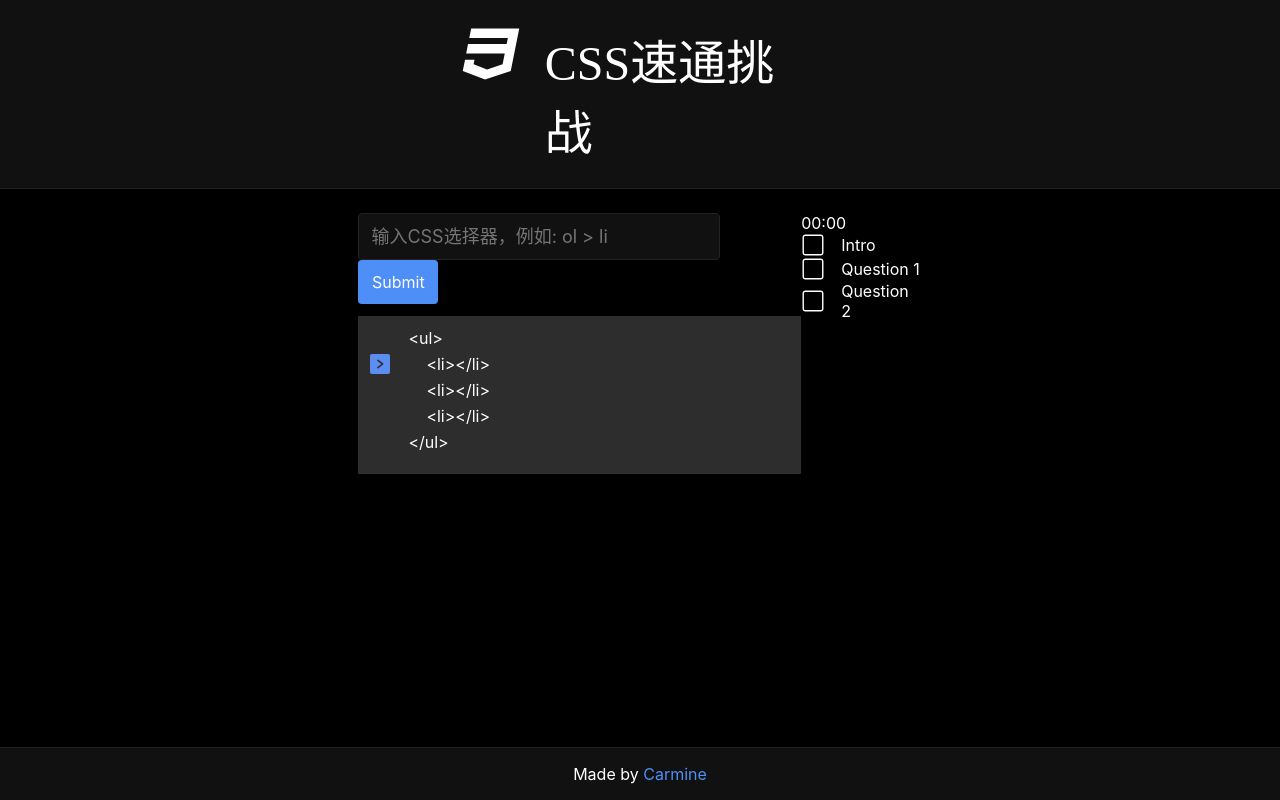
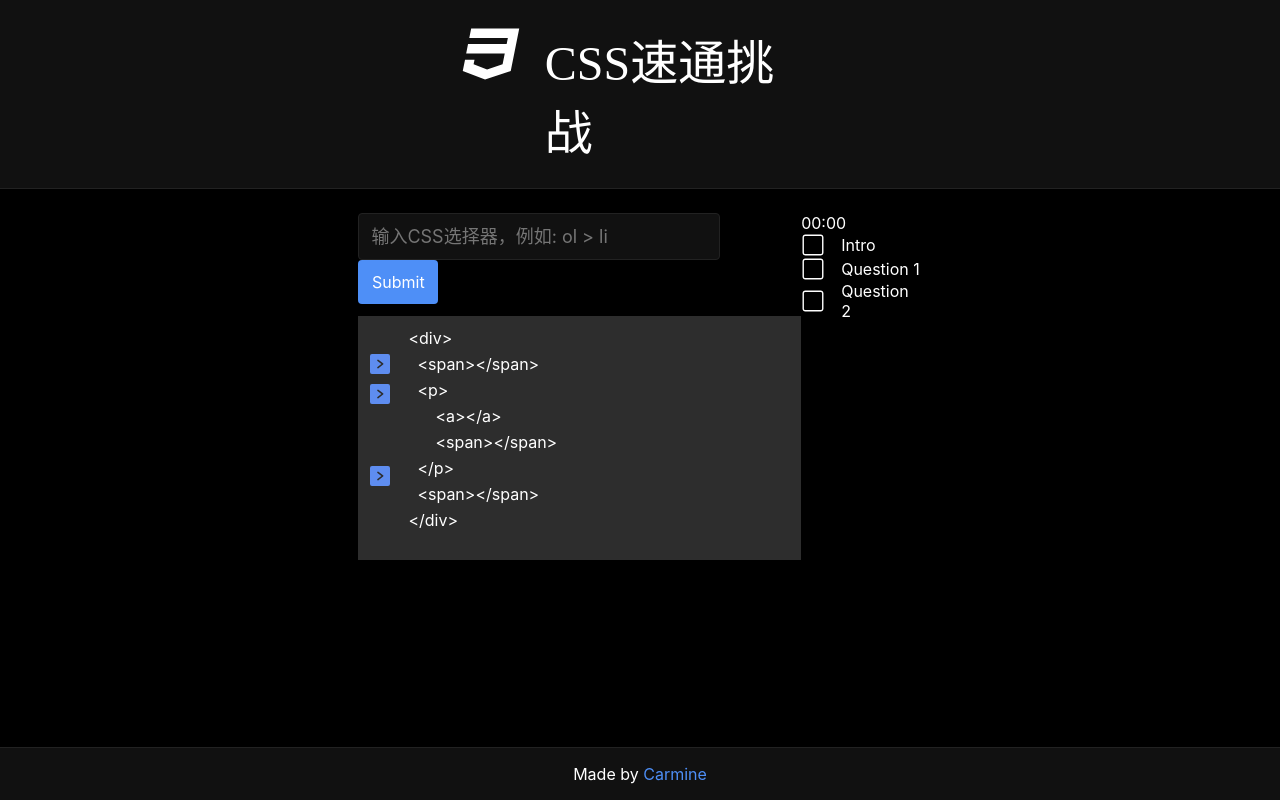
Before and after one commit to carmineDYJ/css-speedrun, a Vue app: page / in a window 1280 px wide. Built offline with nearby package versions, Linux system fonts and the light colour scheme; a web font is replaced by a local one.

Commit message:
fix bug: now selector will accurately be applied in question html

```diff
--- a/src/components/CSSQuestion.vue
+++ b/src/components/CSSQuestion.vue
@@ -1,7 +1,6 @@
 <script setup>
 import { reactive, ref, watch } from 'vue';
 import CSSQuestions from './CSSQuestions';
-import style from './CSSQuestion.module.scss'
 
 const props = defineProps(['answer', 'currentQuestionIndex', 'answerStatus', 'questionsAnswered'])
 const emit = defineEmits(['update:answerStatus', 'update:questionsAnswered'])
@@ -15,8 +14,8 @@ watch(() => props.currentQuestionIndex, () => {
     questionAnswer.value = CSSQuestions[props.currentQuestionIndex]['goal']
     // remove selected style
     for (const children of questionVisibleCodeRef.value.children) {
-      children.classList.remove(style['correct-selected'])
-      children.classList.remove(style['wrong-selected'])
+      children.classList.remove('correct-selected')
+      children.classList.remove('wrong-selected')
     }
   }
 })
@@ -31,7 +30,7 @@ const calculateResult = () => {
   const questionInvisibleCode = questionInvisibleCodeRef.value
   resultList.splice(0)
   try {
-    const selectedChildren = questionInvisibleCode.querySelectorAll(props.answer)
+    const selectedChildren = questionInvisibleCode.querySelectorAll(`.question-html > ${props.answer}`)
     for (const children of questionInvisibleCode.getElementsByTagName("*")) {
       if (Array.from(selectedChildren).includes(children)) {
         resultList.push(true)
@@ -60,6 +59,16 @@ const compareResult = () => {
   }
 }
 // based on result, update display code
+// TODO question like below cannot be displayed correctly when input selectors
+// <div>
+//   <span></span>
+//   <p>
+//     <a></a>
+//     <span></span>
+//   </p>
+//   <a>
+// </div>
+
 const updateQuestionDisplayCode = () => {
   const questionVisibleCode = questionVisibleCodeRef.value
   // console.log("node children: ", questionVisibleCode.children)
--- a/src/components/CSSQuestions.js
+++ b/src/components/CSSQuestions.js
@@ -1,13 +1,25 @@
 const CSSQuestions = [
   {
     title: 'Intro',
-    code: `<ul>
-    <li></li>
-    <li></li>
-    <li></li>
-</ul>`,
-    goal: [false, true, false, false]
+    code: `<div>
+  <span></span>
+  <p>
+      <a></a>
+      <span></span>
+  </p>
+  <span></span>
+</div>`,
+    goal: [false, true, true, false, false, true]
   },
+//   {
+//     title: 'Intro',
+//     code: `<ul>
+//     <li></li>
+//     <li></li>
+//     <li></li>
+// </ul>`,
+//     goal: [false, true, false, false]
+//   },
   {
     title: 'Question 1',
     code: `<div>
```
